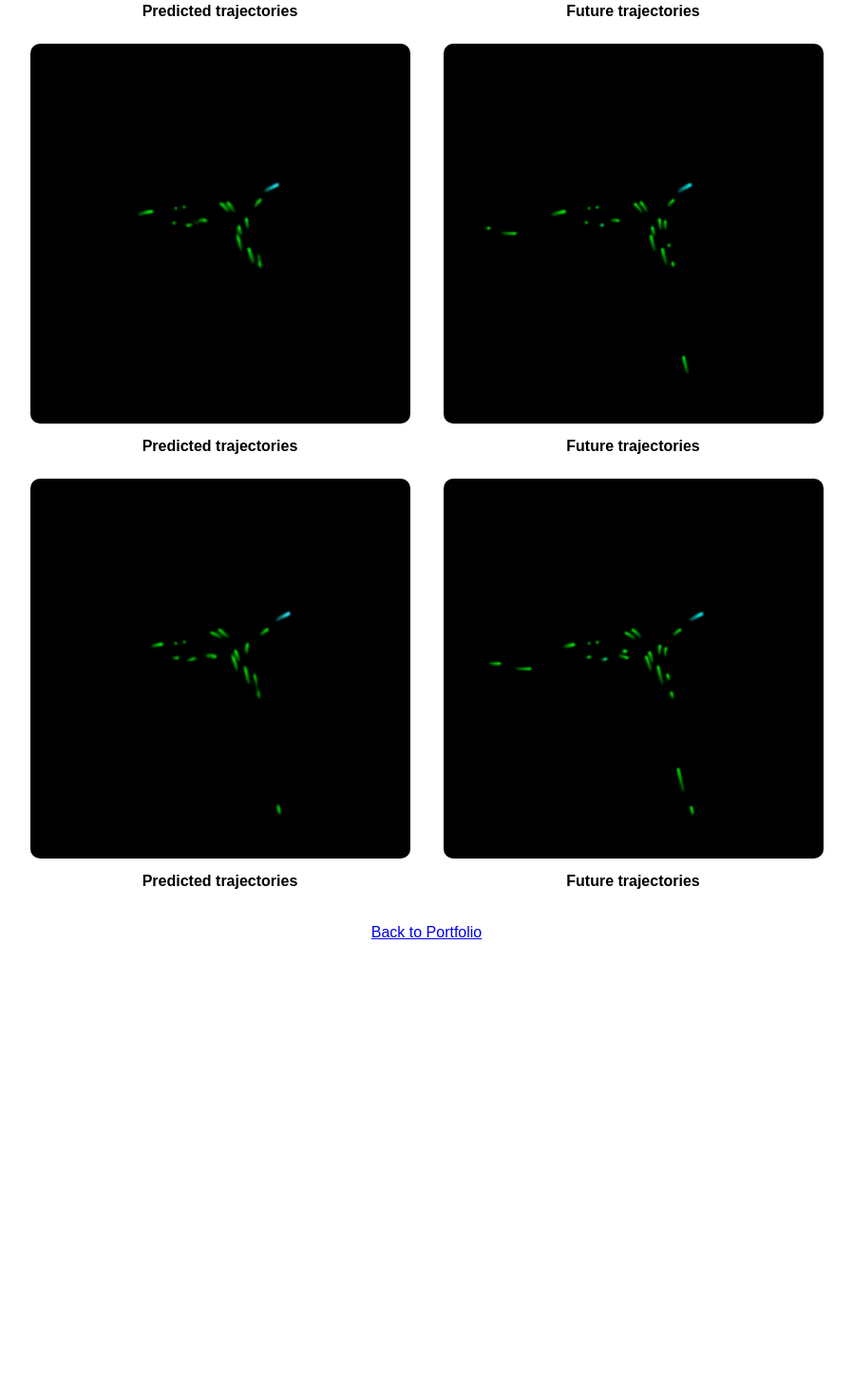
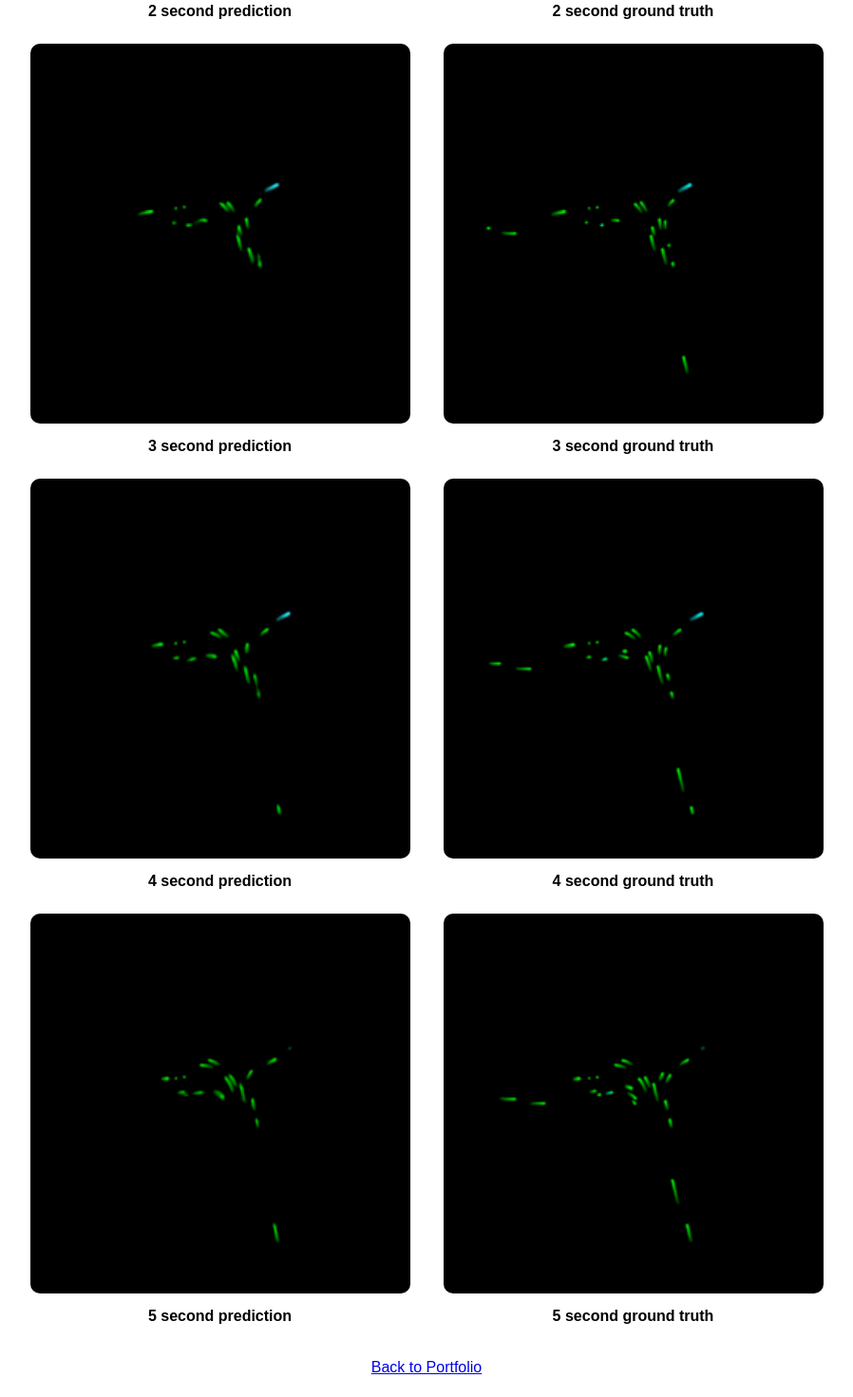
Before and after one commit to giovannilucente/generative_AI_trajectory_predictor, a plain HTML site: page index.html in a window 1280 px wide. Shown: the part 1326-2797 px from the top of the page at 95% size, without its empty margins (191-1089 px from the left). Before the commit the page ends 2367 px from the top, so only its background shows below. Drawn offline with Linux system fonts and the light colour scheme.

Commit message:
Update index.html

```diff
--- a/index.html
+++ b/index.html
@@ -36,35 +36,43 @@
         <div class="scenarios">
           <div class="scenario">
             <img src="media/40_0_output.png" alt="1step_output">
-            <div class="label">Predicted trajectories</div>
+            <div class="label">1 second prediction</div>
           </div>
           <div class="scenario">
             <img src="media/40_0_target.png" alt="1step_target">
-            <div class="label">Future trajectories</div>
+            <div class="label">1 second ground truth</div>
           </div>
           <div class="scenario">
             <img src="media/40_1_output.png" alt="2step_output">
-            <div class="label">Predicted trajectories</div>
+            <div class="label">2 second prediction</div>
           </div>
           <div class="scenario">
             <img src="media/40_1_target.png" alt="2step_target">
-            <div class="label">Future trajectories</div>
+            <div class="label">2 second ground truth</div>
           </div>
           <div class="scenario">
             <img src="media/40_2_output.png" alt="3step_output">
-            <div class="label">Predicted trajectories</div>
+            <div class="label">3 second prediction</div>
           </div>
           <div class="scenario">
             <img src="media/40_2_target.png" alt="3step_target">
-            <div class="label">Future trajectories</div>
+            <div class="label">3 second ground truth</div>
           </div>
           <div class="scenario">
             <img src="media/40_3_output.png" alt="4step_output">
-            <div class="label">Predicted trajectories</div>
+            <div class="label">4 second prediction</div>
           </div>
           <div class="scenario">
             <img src="media/40_3_target.png" alt="4step_target">
-            <div class="label">Future trajectories</div>
+            <div class="label">4 second ground truth</div>
+          </div>
+            <div class="scenario">
+            <img src="media/40_4_output.png" alt="5step_output">
+            <div class="label">5 second prediction</div>
+          </div>
+          <div class="scenario">
+            <img src="media/40_4_target.png" alt="5step_target">
+            <div class="label">5 second ground truth</div>
           </div>
         </div>
 
```
